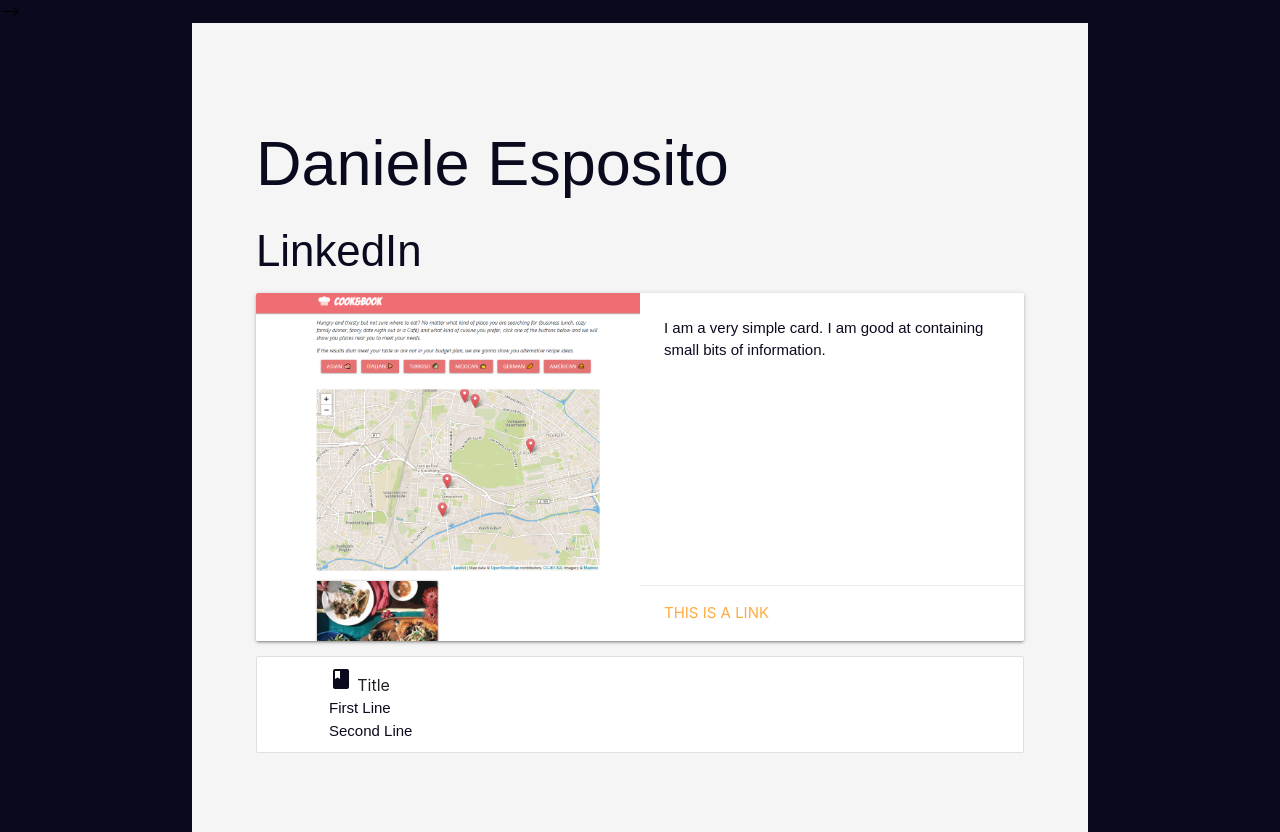
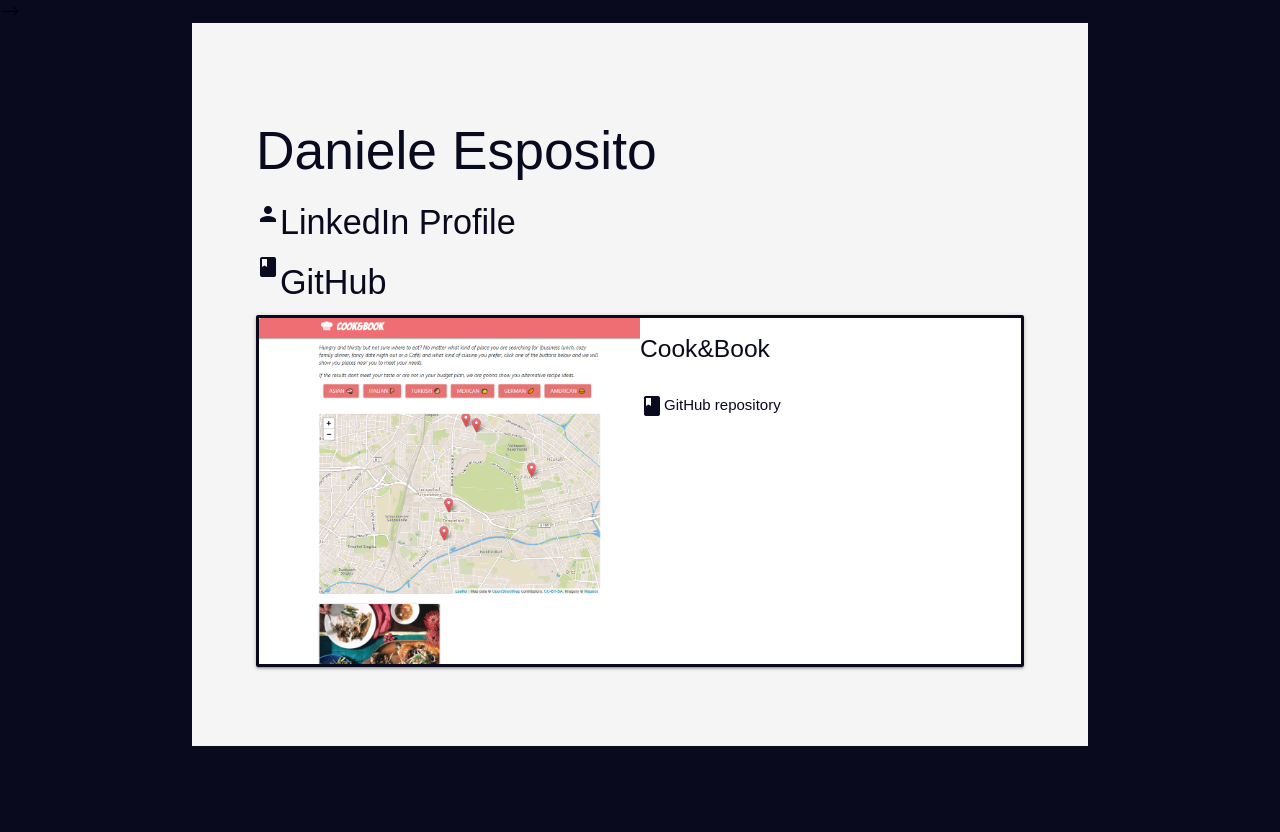
Before and after one commit to dnedaniele/dnedaniele.github.io, a plain HTML site: page index.html in a window 1280 px wide. After the commit the page ends 800 px from the top, so only its background shows below. Drawn offline with nearby package versions, Linux system fonts and the light colour scheme; a web font is replaced by a local one.

Commit message:
Ui final

```diff
--- a/css/stylesheet.css
+++ b/css/stylesheet.css
@@ -6,7 +6,7 @@ body {
     box-sizing: border-box;
   }
 
-h1, h3, p {
+h2, h4, p, h5 {
 
     font-family: 'Bai Jamjuree', sans-serif;
     color: rgb(10, 10, 31);
@@ -20,3 +20,8 @@ h1, h3, p {
     background-color:whitesmoke;
     padding: 5%;
 }
+
+.card-style {
+    border-style: solid;
+    border-color:  rgb(10, 10, 31);
+}
--- a/index.html
+++ b/index.html
@@ -19,35 +19,36 @@
 <body>
 
     <div class="container">
-        <h1>Daniele Esposito</h1>
-        <h3>LinkedIn</h3>
+        <h2>Daniele Esposito</h2>
+        <a href="https://github.com/dnedaniele/cooknbook"> <i class="material-icons color"
+                style="float: left;">person</i></a>
+        <h4>LinkedIn Profile</h4>
+        <a href="https://github.com/dnedaniele/cooknbook"> <i class="material-icons color"
+                style="float: left;">book</i></a>
+        <h4>GitHub</h4>
 
 
         <div class="col s6 m7">
 
-            <div class="card horizontal">
+            <div class="card horizontal card-style">
                 <div class="card-image">
-                    <img src="assets/cookandbook.PNG">
+                    <a href="https://dnedaniele.github.io/cooknbook/"> <img src="assets/cookandbook.PNG"></a>
                 </div>
                 <div class="card-stacked">
-                    <div class="card-content">
-                        <p>I am a very simple card. I am good at containing small bits of information.</p>
+                    <div class="card-content" style="padding: 0px;">
+                        <h5>Cook&Book</h5>
+                        <br>
+                        <a href="https://github.com/dnedaniele/cooknbook"> <i class="material-icons color"
+                                style="float: left;">book</i></a>
+                        <p>GitHub repository</p>
                     </div>
-                    <div class="card-action">
-                        <a href="#">This is a link</a>
-                    </div>
+
                 </div>
             </div>
         </div>
 
-        <!-- list of projects -->
-        <ul class="collection">
-            <li class="collection-item avatar">
-                <a href="https://dnedaniele.github.io/cooknbook/"><i class="material-icons color">book</i></a>
-                <span class="title">Title</span>
-                <p>First Line <br>
-                    Second Line
-                </p>
+
+    </div>
 
 
 
```
